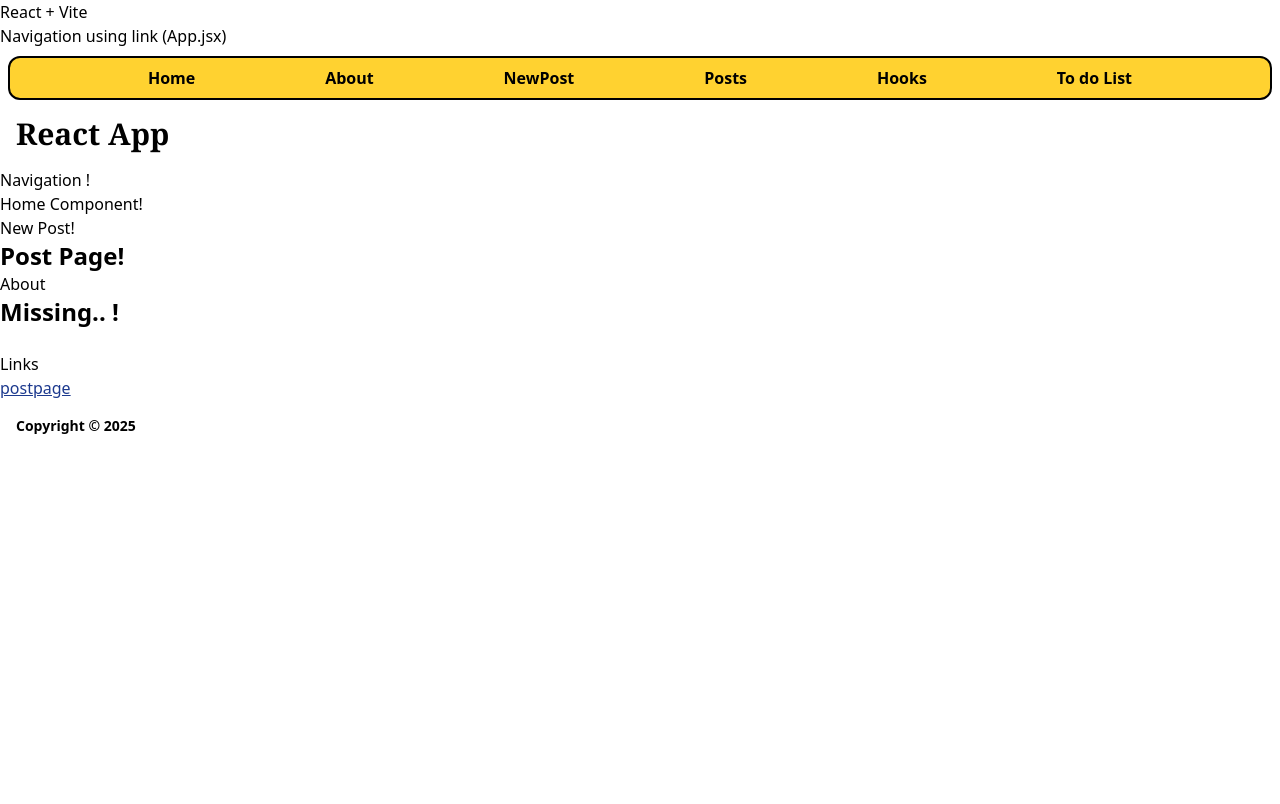
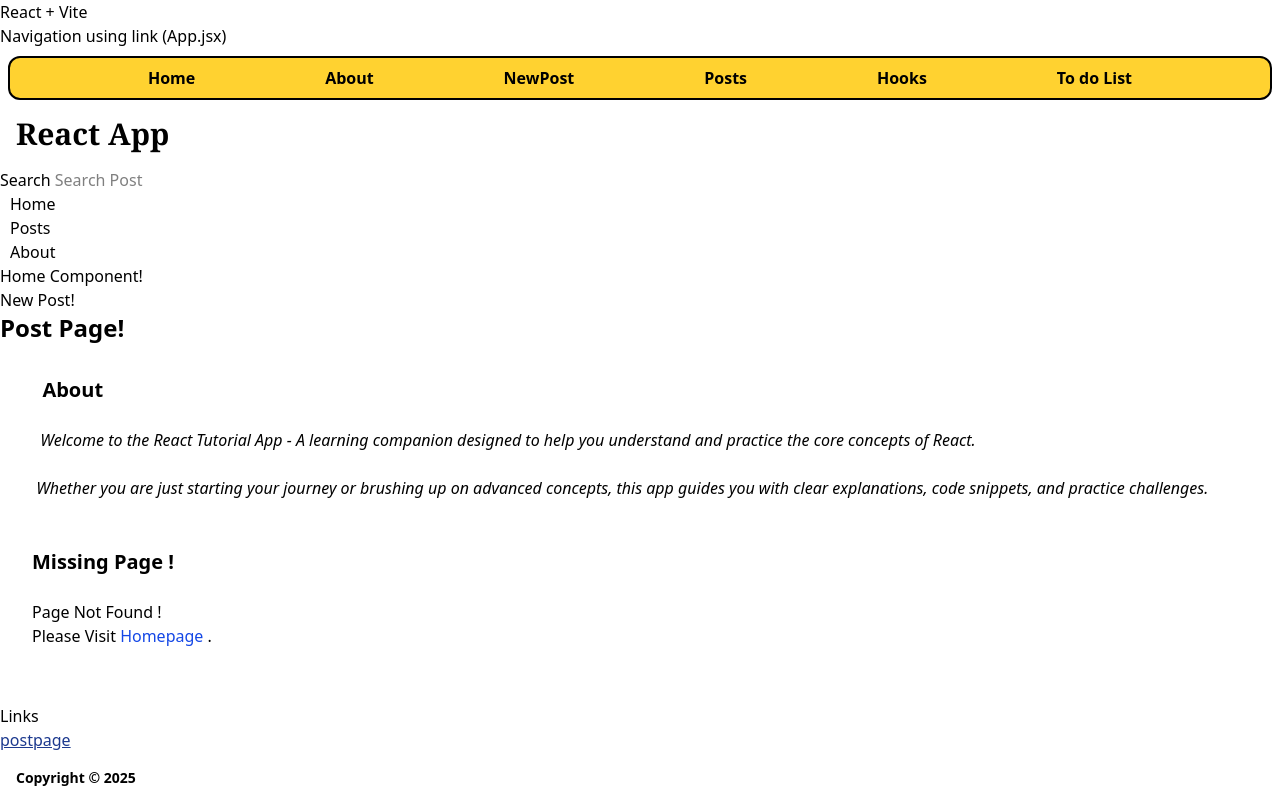
Before and after one commit to coddzz/React-Vite, a React (Vite) app: page / in a window 1280 px wide. Built offline with nearby package versions, Linux system fonts and the light colour scheme.

Commit message:
updated!

```diff
--- a/src/App.jsx
+++ b/src/App.jsx
@@ -6,6 +6,7 @@ import TodolistPage from "./pages/todolist";
 import PostPage from "./pages/postPage"
 import Missing from "./components/Missing";
 import PostLayout from "./components/PostLayout";
+import About from "./components/About";
 
 
 const App = () =>{
@@ -34,11 +35,15 @@ const App = () =>{
         <Route path="/posts" element={<Posts />} />
         <Route path="/hooks" element={<AboutHooks />} />
         <Route path="/todolist" element={<TodolistPage />} />
+        <Route path="/about" element={<About />} />
+
+        {/* nested */ }
         < Route path="/postpage" element={<PostLayout />} >
           <Route index element={<PostPage />} />
           <Route path=":id" element={<Posts />} />
           <Route path="todo" element={<TodolistPage />} /> {/* this works with es6 and above */}
         </Route>
+
         <Route path="*" element={<Missing />} />
       </Routes>
     </div>
--- a/src/components/About.jsx
+++ b/src/components/About.jsx
@@ -2,9 +2,14 @@ import React from 'react'
 
 const About = () => {
   return (
-    <div>
-      <h1>About</h1>
+    <div className='m-4 p-4'>
+      <h1 className='text-xl font-bold'>&nbsp; About</h1><br/> {/* &emsp; &nbsp;*/}
+      <h1 className='italic'>&nbsp; Welcome to the React Tutorial App - A learning companion
+        designed to help you understand and practice the core concepts of React.</h1><br/>
+      <h1 className='italic'> &nbsp;Whether you are just starting your journey or brushing up
+         on advanced concepts, this app guides you with clear explanations, code snippets, and practice challenges.</h1>
     </div>
+
   )
 }
 
--- a/src/components/Missing.jsx
+++ b/src/components/Missing.jsx
@@ -1,9 +1,12 @@
 import React from 'react'
+import { Link } from 'react-router-dom';
 
 const Missing = () => {
   return (
-    <div>
-      <h1 className='text-2xl font-bold'>Missing.. ! </h1>
+    <div className='m-4 p-4'>
+      <h1 className='text-xl font-bold'>Missing Page ! </h1><br/>
+      <h1> Page Not Found ! </h1>
+      <h1 >Please Visit <Link to ="/" className='text-blue-700 hover:underline'>Homepage</Link> . </h1>
     </div>
   )
 }
--- a/src/components/Nav.jsx
+++ b/src/components/Nav.jsx
@@ -1,10 +1,25 @@
 import React from 'react'
+import { Link } from 'react-router-dom'
 
-const Nav = () => {
+const Nav = ({search, setSearch}) => {
   return (
-    <div>
-      <h1>Navigation !</h1>
-    </div>
+    <nav className='Nav'>
+      <form className='searchForm' onSubmit={(e)=> e.preventDefault()}>
+        <label htmlFor="search">Search </label>
+        <input
+            id='search'
+            type='text'
+            placeholder='Search Post'
+            value={search}
+            onChange={(e) => setSearch(e.target.value)}
+         />
+      </form>
+      <ul>
+        <li><Link to="/" className="hover:underline px-2 py-1 m-0.5 rounded-2xl" >Home</Link></li>
+        <li><Link to="/posts" className="hover:underline px-2 py-1 m-0.5 rounded-2xl">Posts</Link></li>
+        <li><Link to="/newpost" className="hover:underline px-2 py-1 m-0.5 rounded-2xl" >About</Link></li>
+      </ul>
+    </nav>
   )
 }
 
--- a/src/components/PostLayout.jsx
+++ b/src/components/PostLayout.jsx
@@ -11,7 +11,6 @@ const PostLayout = () => {
             <h1><Link to="/postpage/312" className='text-blue-500 hover:underline'>Post 312</Link></h1>
             <h1><Link to="/postpage/todo" className='text-blue-500 hover:underline'>To do list</Link>
             /postpage/todo</h1>
-
         </div>
         <div>
             <Outlet />
--- a/src/pages/home.jsx
+++ b/src/pages/home.jsx
@@ -11,6 +11,7 @@ import { Link } from 'react-router-dom';
 
 
 const home = () => {
+
   return (
     <div>
       <Header />
```
